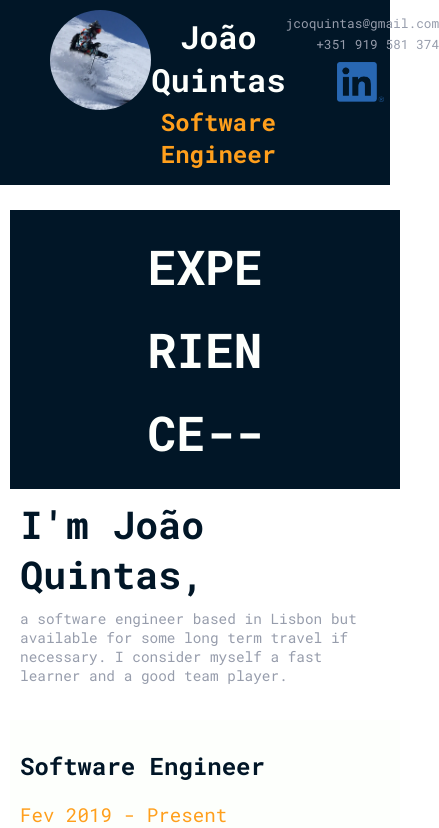
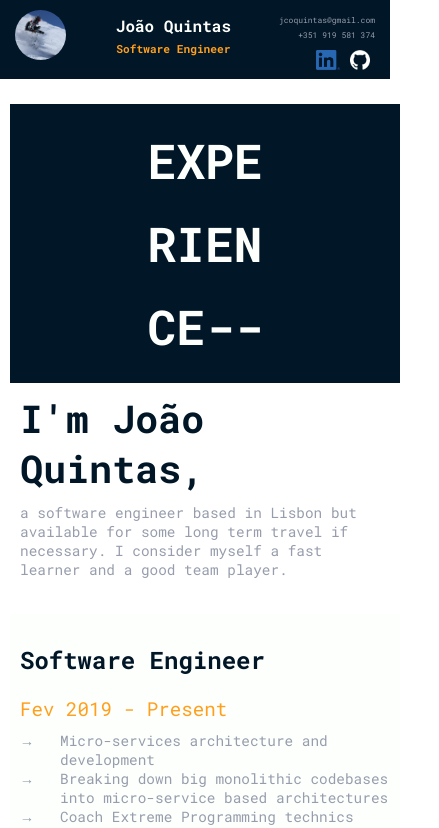
Before and after one commit to IndieDG/jcoquintas_cv, a React (Create React App) app: page / in a window 390 px wide. Shown: the top 828 px of the page, 439 px wide, since content can reach past the window. Built offline with nearby package versions, Linux system fonts and the light colour scheme.

Commit message:
Add responsiveness to banner component

```diff
--- a/src/components/banner.tsx
+++ b/src/components/banner.tsx
@@ -1,6 +1,6 @@
 import React from "react";
 import styled from "styled-components";
-import { defaultFont } from "./styled";
+import { defaultFont, device } from "./styled";
 
 type Contacts = {
   email: string;
@@ -21,25 +21,49 @@ const Container = styled.section`
   grid-template-columns: 2fr 8fr 2fr;
   position: sticky;
   top: 0px;
+  margin-bottom: 25px;
   background-color: #011627;
-  padding: 0px 50px 0px 50px;
-  margin-bottom: 25px;
+  @media ${device.pc} {
+    padding: 0px 50px 0px 50px;
+  }
+  @media ${device.mobile} {
+    padding: 0px 15px 0px 15px;
+  }
+  @media ${device.tablet} {
+    padding: 0px 50px 0px 50px;
+  }
 `;
 
 const Name = styled.h1`
   text-align: center;
   margin: 5px 0px 5px 0px;
-  font-size: 2em;
   font-family: ${defaultFont};
   color: #fdfffc;
+  @media ${device.pc} {
+    font-size: 2em;
+  }
+  @media ${device.mobile} {
+    font-size: 1em;
+  }
+  @media ${device.tablet} {
+    font-size: 2em;
+  }
 `;
 
 const Title = styled.h1`
   text-align: center;
   margin: 5px 0px 5px 0px;
-  font-size: 1.5em;
   font-family: ${defaultFont};
   color: #ff9f1c;
+  @media ${device.pc} {
+    font-size: 1.5em;
+  }
+  @media ${device.mobile} {
+    font-size: 0.7em;
+  }
+  @media ${device.tablet} {
+    font-size: 1.5em;
+  }
 `;
 
 const MarginSection = styled.section`
@@ -53,19 +77,45 @@ const ContactSection = styled.section`
 
 const Contacts = styled.div`
   margin: 5px 0px 5px 0px;
-  font-size: 0.8em;
   font-family: ${defaultFont};
   color: ${(props) => (props.color ? props.color : "#979dac")};
+  font-size: 0.8em;
+  @media ${device.pc} {
+    font-size: 0.8em;
+  }
+  @media ${device.mobile} {
+    font-size: 0.5em;
+  }
+  @media ${device.tablet} {
+    font-size: 0.8em;
+  }
 `;
 
 const ProfileImage = styled.img`
   border-radius: 50%;
   height: 100px;
+  @media ${device.pc} {
+    height: 100px;
+  }
+  @media ${device.mobile} {
+    height: 50px;
+  }
+  @media ${device.tablet} {
+    height: 100px;
+  }
 `;
 
 const SocialMedia = styled.img`
   margin: 5px;
-  height: 40px;
+  @media ${device.pc} {
+    height: 40px;
+  }
+  @media ${device.mobile} {
+    height: 20px;
+  }
+  @media ${device.tablet} {
+    height: 40px;
+  }
 `;
 
 export const Banner: React.FC<BannerProps> = ({
--- a/src/components/styled.tsx
+++ b/src/components/styled.tsx
@@ -6,7 +6,7 @@ const size = {
   pc: "1024px",
 };
 
-const device = {
+export const device = {
   mobile: `(min-width: ${size.mobile})`,
   tablet: `(min-width: ${size.tablet})`,
   pc: `(min-width: ${size.pc})`,
```
